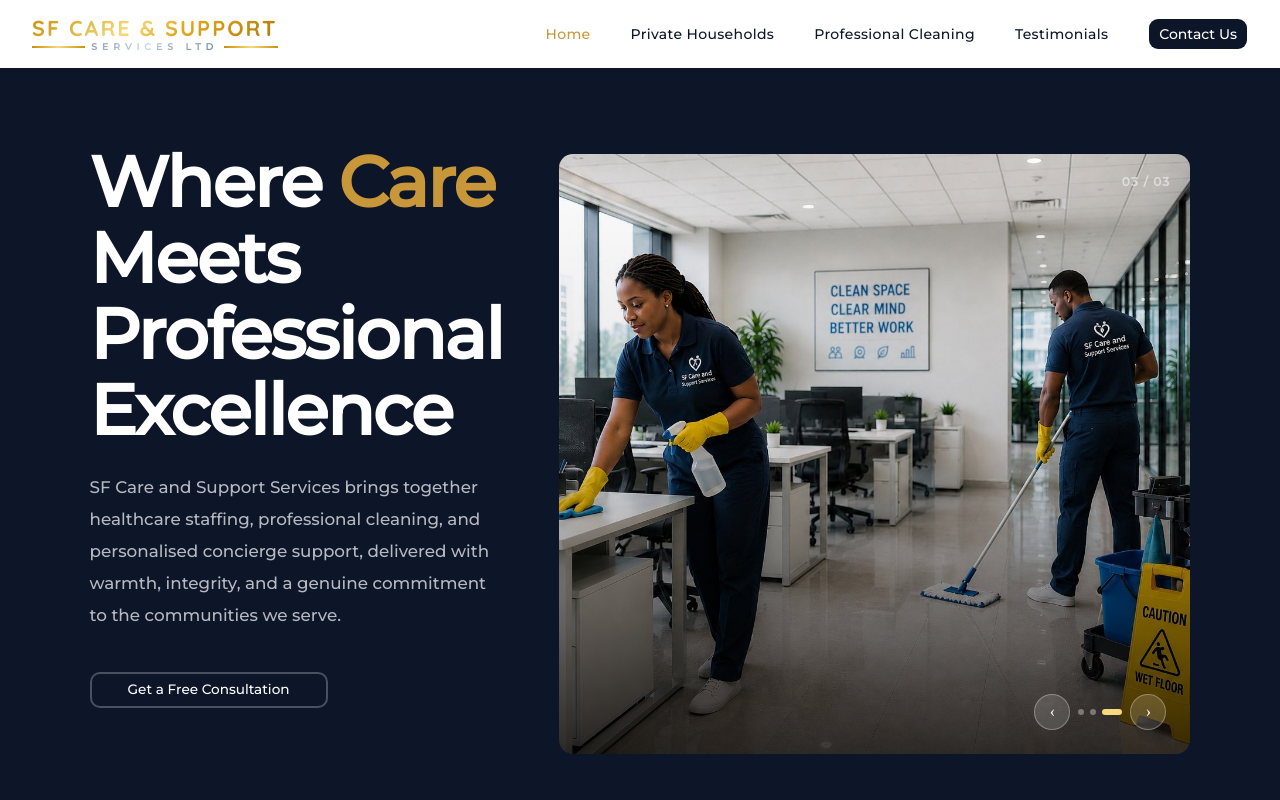
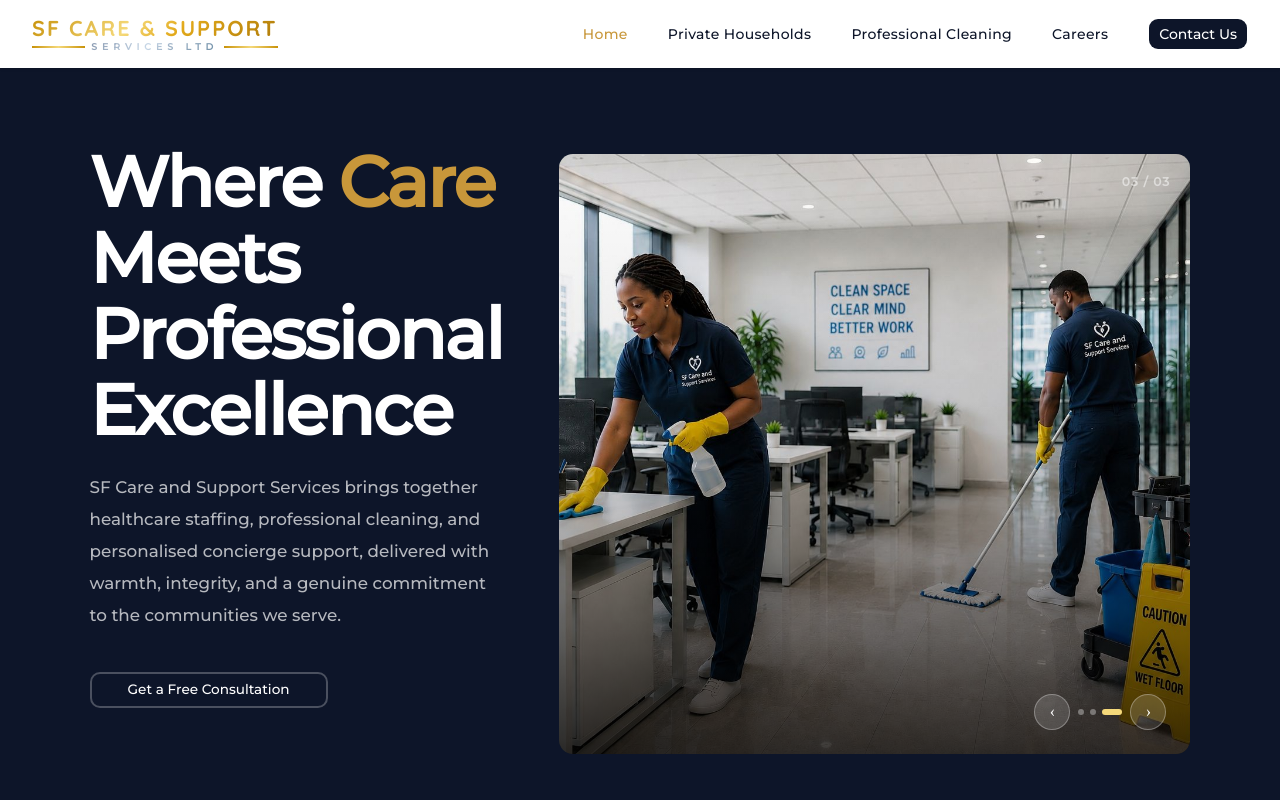
Before and after one commit to theNubiadev/sfcssl, a Next.js app: page / in a window 1280 px wide. Shown: the top 800 px of the page. Built offline with nearby package versions, Linux system fonts and the light colour scheme.

Commit message:
style: Remove commented-out NavItem for Testimonials and add Careers link in Navbar

```diff
--- a/components/Navbar.tsx
+++ b/components/Navbar.tsx
@@ -100,10 +100,16 @@ export default function Navbar() {
             label="Professional Cleaning"
             active={pathname === "/professional"}
           />
-          <NavItem
+          {/* <NavItem
             href="/testimonials"
             label="Testimonials"
             active={pathname === "/testimonials"}
+          /> */}
+
+           <NavItem
+            href="/careers"
+            label="Careers"
+            active={pathname === "/careers"}
           />
           <li>
             <Link href="/contact">
@@ -202,9 +208,9 @@ export default function Navbar() {
               onClick={() => setOpen(false)}
             />
             <NavItem
-              href="/testimonials"
-              label="Testimonials"
-              active={pathname === "/testimonials"}
+              href="/careers"
+              label="Careers"
+              active={pathname === "/careers"}
               onClick={() => setOpen(false)}
             />
             <li className="px-5 py-5 flex justify-end">
```
Also changed, not shown: components/Contact.tsx (+0 -11 lines).
